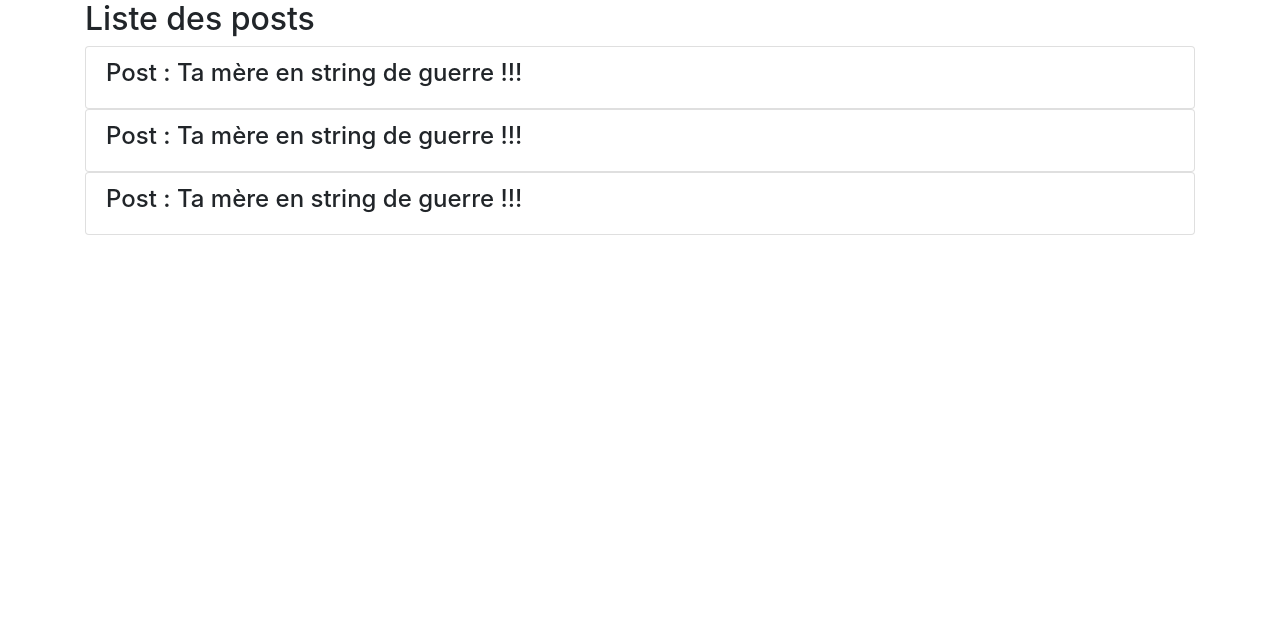
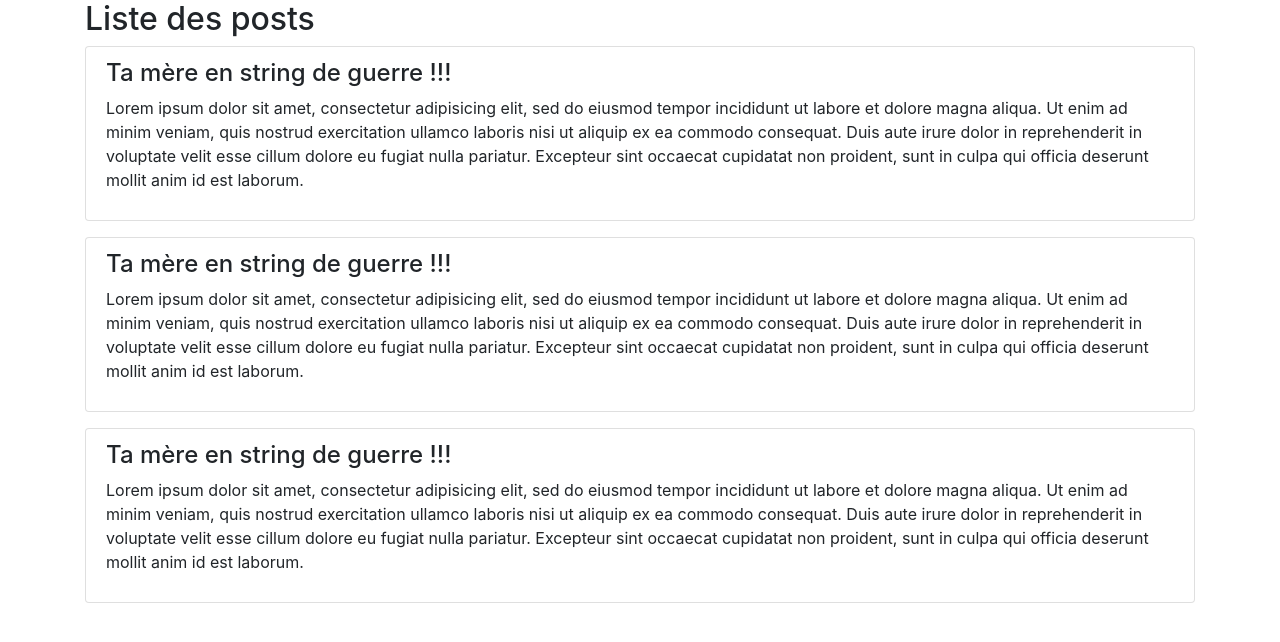
Before and after one commit to Krobross57/mon-blog-angular, an Angular app: page / in a window 1280 px wide. Shown: the top 642 px of the page. Built offline with nearby package versions, Linux system fonts and the light colour scheme.

Commit message:
Modification du template tet du TypeScript post-list-item

```diff
--- a/src/app/post-list-item/post-list-item.component.html
+++ b/src/app/post-list-item/post-list-item.component.html
@@ -1,3 +1,4 @@
-<li class="list-group-item">
-  <h4>Post : {{ postTitle }}</h4>
+<li class="list-group-item mb-3">
+  <h4>{{ postTitle }}</h4>
+  <p>{{ getContent() }}</p>
 </li>
--- a/src/app/post-list-item/post-list-item.component.ts
+++ b/src/app/post-list-item/post-list-item.component.ts
@@ -7,11 +7,18 @@ import { Component, OnInit } from '@angular/core';
 })
 export class PostListItemComponent implements OnInit {
 
-  postTitle = 'Ta mère en string de guerre !!!'
+  postTitle = 'Ta mère en string de guerre !!!';
+  postContent = 'Lorem ipsum dolor sit amet, consectetur adipisicing elit, sed do eiusmod tempor incididunt ut labore et dolore magna aliqua. Ut enim ad minim veniam, quis nostrud exercitation ullamco laboris nisi ut aliquip ex ea commodo consequat. Duis aute irure dolor in reprehenderit in voluptate velit esse cillum dolore eu fugiat nulla pariatur. Excepteur sint occaecat cupidatat non proident, sunt in culpa qui officia deserunt mollit anim id est laborum.';
+  postLoveIts = 56;
+  postDate = '26/12/2018 à 20:32';
 
   constructor() { }
 
   ngOnInit() {
   }
 
+  getContent() {
+    return this.postContent;
+  }
+
 }
```
